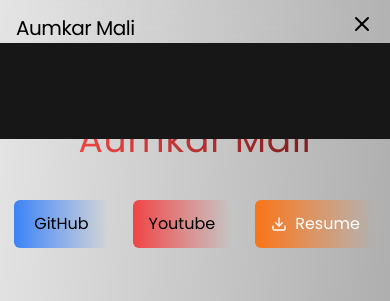
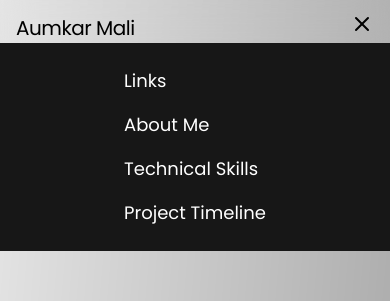
Before and after one commit to AumkarMali/DeveloperPortfolio, a React (Vite) app: page / in a window 390 px wide. Both pictures are taken after a click on the button 362 px from the left and 24 px from the top of the page. Shown: the top 301 px of the page. Built offline with nearby package versions, Linux system fonts and the light colour scheme; the HTML template or start-up script is replaced by a standard one.

Commit message:
Update Navbar.jsx

```diff
--- a/src/components/Navbar.jsx
+++ b/src/components/Navbar.jsx
@@ -25,7 +25,7 @@
             ))}
           </ul>
           <div className="hidden lg:flex justify-center space-x-12 items-center">
-
+            {/* Additional items can go here */}
           </div>
           <div className="lg:hidden md:flex flex-col justify-end">
             <button onClick={toggleNavbar}>
@@ -34,8 +34,16 @@
           </div>
         </div>
         {mobileDrawerOpen && (
-          <div className="fixed right-0 z-20 bg-neutral-900 w-full p-12 flex flex-col justify-center items-center lg:hidden">
-
+          <div className="fixed right-0 z-20 bg-neutral-900 w-full p-6 flex flex-col justify-center items-center lg:hidden">
+            <ul className="flex flex-col space-y-4">
+              {navItems.map((item, index) => (
+                <li key={index}>
+                  <a href={item.href} className="text-white text-lg">
+                    {item.label}
+                  </a>
+                </li>
+              ))}
+            </ul>
           </div>
         )}
       </div>
```
